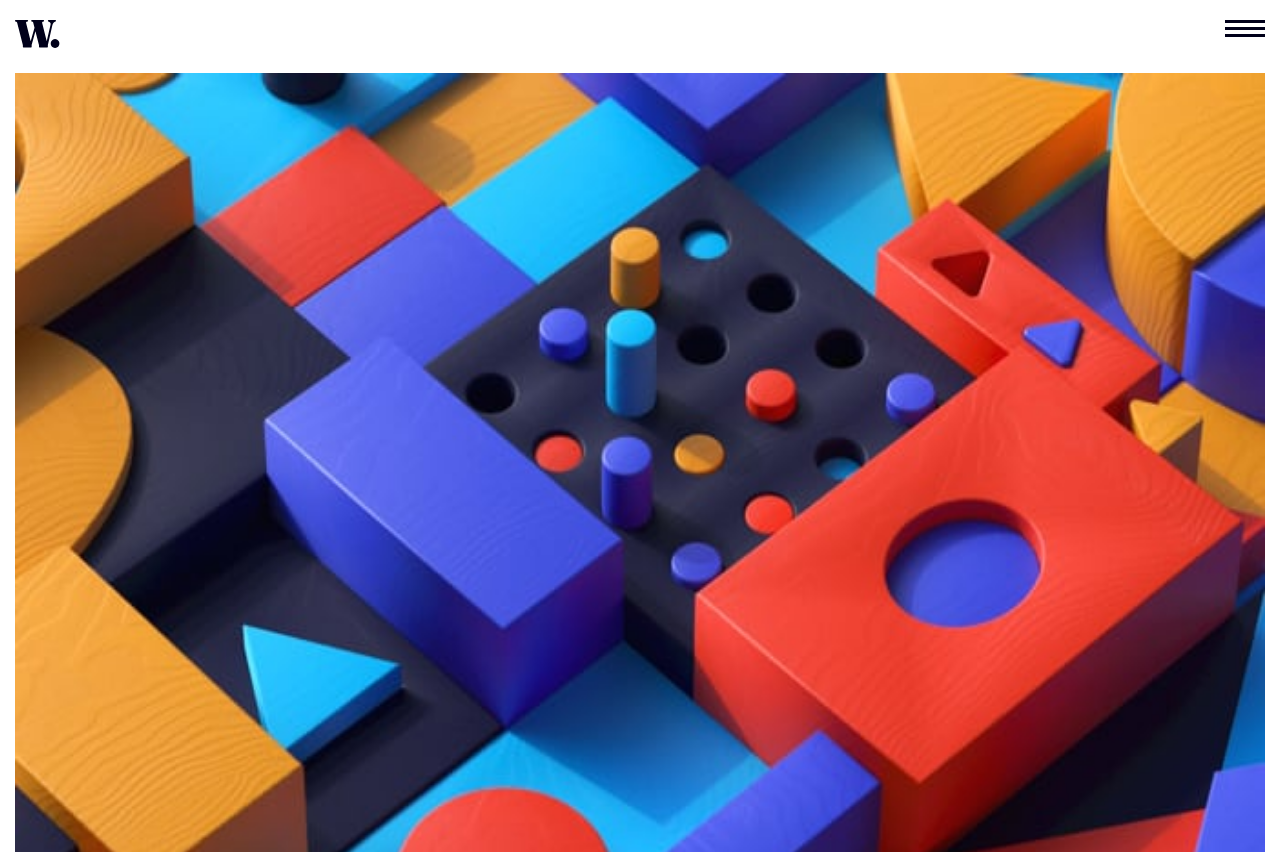
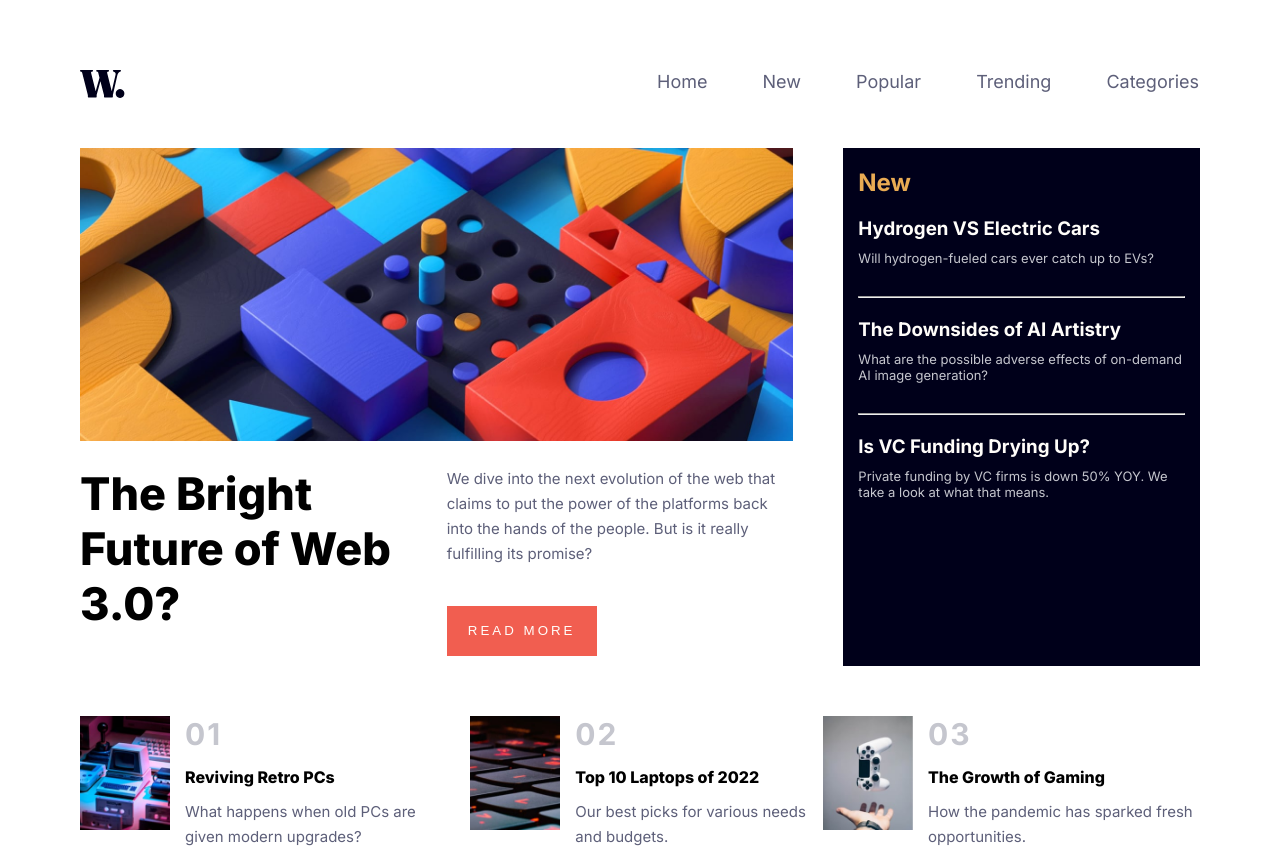
Before and after one commit to Darren-Code34/News-Homepage, a plain HTML site: page index.html in a window 1280 px wide. Shown: the top 852 px of the page. Drawn offline with Linux system fonts and the light colour scheme.

Commit message:
news homepage desktop design

```diff
--- /dev/null
+++ b/app.js
@@ -0,0 +1,15 @@
+const hamburger = document.querySelector(".hamburger-menu")
+const close = document.querySelector(".close-menu")
+const navMenu = document.querySelector(".nav-menu")
+
+hamburger.addEventListener("click", showMenu)
+
+function showMenu(){
+    navMenu.style.display = "block"
+}
+
+close.addEventListener("click", hideMenu)
+
+function hideMenu(){
+    navMenu.style.display = "none"
+}
--- a/index.html
+++ b/index.html
@@ -7,6 +7,7 @@
   <link rel="icon" type="image/png" sizes="32x32" href="./assets/images/favicon-32x32.png">
   <link href="https://fonts.googleapis.com/css2?family=Inter:wght@400;700;800&display=swap" rel="stylesheet">
   <link rel="stylesheet" href="./style.css">
+  <script src="./app.js" defer></script>
 
   <title>Frontend Mentor | News homepage</title>
 
@@ -22,31 +23,36 @@
   <img class="logo" src="./assets/images/logo.svg" alt="the logo">
   <div class="menu">
     <img class="hamburger-menu" src="./assets/images/icon-menu.svg" alt="icon menu">
+  </div>
+  </header>
+
+  <nav class="nav-menu">
     <img class="close-menu" src="./assets/images/icon-menu-close.svg" alt="icone close menu">
-    <nav class="nav-menu">
     <ul>
       <li>Home</li>
       <li>New</li>
       <li>Popular</li>
       <li>Trending</li>
-        <li>Categories</li>
+      <li class="cat">Categories</li>
     </ul>
   </nav>
-  </div>
-  </header>
 
   <div class="container">
     <div class="about">
       <img class="banner-mobil" src="./assets/images/image-web-3-mobile.jpg" alt="image web 3">
+      <img class="banner-desktop" src="./assets/images/image-web-3-desktop.jpg" alt="image web 3">
 
+      <div class="text">
         <h2 class="about-title">The Bright Future of Web 3.0?</h2>
 
         <p class="description">
           We dive into the next evolution of the web that claims to put the power of the platforms back into the hands of the people.
           But is it really fulfilling its promise?
         </p>
+        <button class="more">Read more</button>
+      </div>
 
-      <button class="more">Read more</button>
+
     </div>
 
     <div class="news">
@@ -64,7 +70,7 @@
       <p>Private funding by VC firms is down 50% YOY. We take a look at what that means.</p>
     </div>
 
-    <div class="arcticles">
+    <div class="articles">
       <div class=" article article1">
         <img class="img-articles" src="./assets/images/image-retro-pcs.jpg" alt="Retro pc image">
         <h3 class="number">01</h3>
@@ -91,7 +97,7 @@
 
   <div class="attribution">
     Challenge by <a href="https://www.frontendmentor.io?ref=challenge" target="_blank">Frontend Mentor</a>.
-    Coded by <a href="#">Darren MIBISSA</a>.
+    Coded by <a href="https://github.com/Darren-Code34/News-Homepage">Darren MIBISSA</a>.
   </div>
 </body>
 </html>
--- a/style.css
+++ b/style.css
@@ -11,6 +11,7 @@
 body{
     padding: 20px 15px;
     font-family: 'Inter', sans-serif;
+    z-index: 1;
 }
 
 .header{
@@ -21,6 +22,11 @@ body{
 
 .logo{
     width: 45px;
+    cursor: pointer;
+}
+
+.menu{
+    display: block;
 }
 
 .hamburger-menu{
@@ -28,17 +34,45 @@ body{
 }
 
 .close-menu{
-    display: none;
+    display: block;
+    margin-left: auto;
+    margin-right: 15px;
+    margin-bottom: 80px;
 }
 
 .nav-menu{
     display: none;
+    position: absolute;
+    top: 0;
+    right: 0;
+    border: solid 1px transparent;
+    width: 65%;
+    margin-left: auto;
+    margin-right: 0;
+    height: 500vw;
+    z-index: 2;
+    background: hsl(36, 100%, 99%);
+    padding-top: 30px;
+    padding-left: 30px;
+    box-shadow: -150px 0 0px rgba(68, 78, 103, 0.7 );
+}
+
+.nav-menu ul{
+    list-style-type: none;
+}
+
+.nav-menu ul li{
+    font-family: 'Inter', sans-serif;
+    font-size: 18px;
+    margin-bottom: 25px;
+    font-weight: 500;
 }
 
 .container{
     display: grid;
     gap: 50px;
     margin-bottom: 100px;
+    z-index: 1;
 }
 
 p{
@@ -50,6 +84,10 @@ p{
     width: 100%;
     aspect-ratio: 1 / 1;
     margin-bottom: 20px;
+}
+
+.banner-desktop{
+    display: none;
 }
 
 .about-title{
@@ -71,6 +109,12 @@ p{
     padding: 6px 20px;
     text-transform: uppercase;
     letter-spacing: 3px;
+    outline: none;
+    cursor: pointer;
+}
+
+.more:hover{
+    background-color: hsl(240, 100%, 5%);
 }
 
 .news{
@@ -87,6 +131,11 @@ p{
     color: hsl(36, 100%, 99%);
     font-weight: 700;
     margin-bottom: 10px;
+    cursor: pointer;
+}
+
+.news h3:hover{
+    color: hsl(35, 77%, 62%);
 }
 
 .news p{
@@ -124,6 +173,11 @@ hr{
     font-weight: 800;
     font-size: 16px;
     margin-bottom: 12px;
+    cursor: pointer;
+}
+
+.title-article:hover{
+    color: hsl(5, 85%, 63%);
 }
 
 .article p{
@@ -131,3 +185,138 @@ hr{
     line-height: 25px;
     font-style: 14px;
 }
+
+/*desktop Design*/
+
+@media only screen and (min-width: 1000px) {
+    body{
+        padding: 70px 80px;
+
+    }
+
+    .header{
+        margin-bottom: 50px;
+    }
+
+    .menu, .close-menu{
+        display: none;
+    }
+    .nav-menu{
+        display: block;
+        position: absolute;
+        right: 80px;
+        height: auto;
+        box-shadow: 0 0 0;
+        background-color: transparent;
+        padding-top: 70px;
+    }
+
+    .nav-menu ul{
+        display: flex;
+        flex-direction: row;
+        justify-content: flex-end;
+        color: hsl(236, 13%, 42%);
+    }
+
+    .nav-menu ul li{
+        cursor: pointer;
+        margin-right: 55px;
+    }
+
+    .nav-menu ul .cat{
+        margin-right: 0;
+    }
+
+    .nav-menu ul li:hover{
+        color: hsl(35, 77%, 62%);
+    }
+
+    .container{
+        grid-template-columns: 2fr 1fr;
+        grid-template-rows: 1fr 1fr;
+    }
+
+    .about{
+        grid-column: 1;
+        grid-row: 1;
+    }
+
+    .banner-mobil{
+        display: none;
+    }
+
+    .banner-desktop{
+        display: block;
+        width: 100%;
+        margin-bottom: 25px;
+    }
+
+    .text{
+        display: grid;
+        grid-template-columns: 1fr 1fr;
+        grid-template-rows: 2fr 1fr;
+        gap: 20px;
+    }
+
+    .about-title{
+        grid-column: 1;
+        grid-row: 1 / span 2;
+    }
+
+    .description{
+        grid-column: 2;
+        grid-row: 1;
+    }
+
+    .more{
+        grid-column: 2;
+        grid-row: 2;
+        width:150px;
+        height: 50px;
+    }
+
+    .news{
+        grid-column: 2;
+        grid-row: 1 ;
+    }
+
+
+
+}
+
+@media only screen and (min-width: 1200px) {
+    .container{
+        grid-template-columns: 2fr 1fr;
+        grid-template-rows: 1fr 0.5fr;
+    }
+
+    .articles{
+        display: grid;
+        grid-column: 1 / span 2;
+        grid-row: 2;
+        grid-column: repeat(3, 1fr);
+        gap: 15px;
+    }
+
+    .article1{
+        grid-column: 1;
+        width: 100%;
+    }
+    .article2{
+        grid-column: 2;
+        width: 100%;
+    }
+    .article3{
+        grid-column: 3;
+        width: 100%;
+    }
+
+    .img-articles{
+        width: 90px;
+        margin-bottom: 15px;
+    }
+
+    .article p{
+        margin-left: 10px;
+    }
+}
```
Lines whose indentation alone changed are shown as unchanged.
